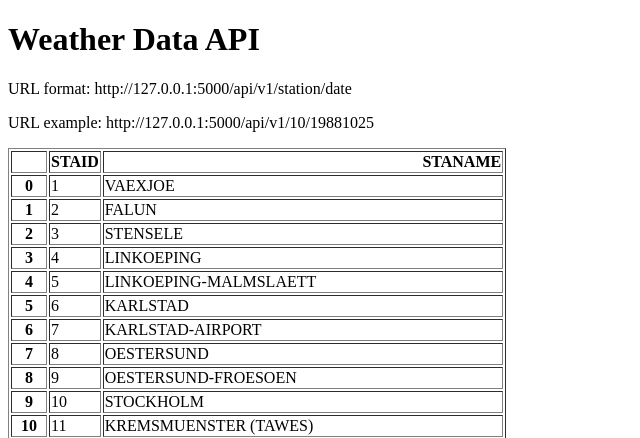
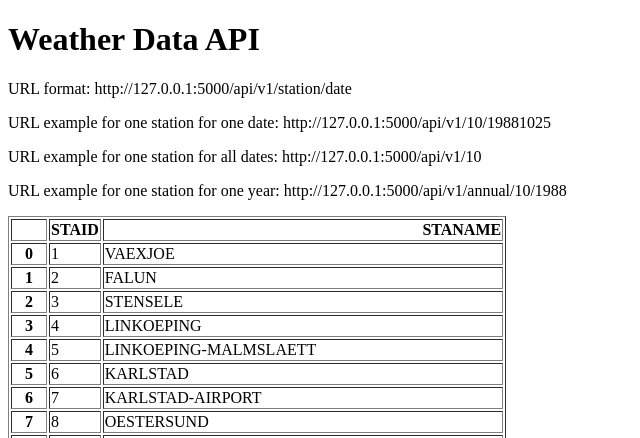
Before and after one commit to NadyaEvdokimova/weather_api, a Flask app: page / in a window 1280 px wide. Shown: the top 438 px of the page, without its empty margins (0-640 px from the left). Run offline with Flask 3, Linux system fonts and the light colour scheme.

Commit message:
Add URL endpoint for yearly and all station data

```diff
--- a/main.py
+++ b/main.py
@@ -26,5 +26,22 @@ def about(station, date):
     }
 
 
+@app.route("/api/v1/<station>")
+def all_data(station):
+    filename = 'data_small/TG_STAID' + str(station).zfill(6) + '.txt'
+    df = pd.read_csv(filename, skiprows=20, parse_dates=["    DATE"])
+    result = df.to_dict(orient='records')
+    return result
+
+
+@app.route("/api/v1/annual/<station>/<year>")
+def year_data(station, year):
+    filename = 'data_small/TG_STAID' + str(station).zfill(6) + '.txt'
+    df = pd.read_csv(filename, skiprows=20)
+    df["    DATE"] = df["    DATE"].astype(str)
+    result = df[df["    DATE"].str.startswith(str(year))].to_dict(orient='records')
+    return result
+
+
 if __name__ == "__main__":
     app.run(debug=True)
--- a/templates/home.html
+++ b/templates/home.html
@@ -7,7 +7,9 @@
 <body>
 <h1>Weather Data API</h1>
 <p>URL format: http://127.0.0.1:5000/api/v1/station/date</p>
-<p>URL example: http://127.0.0.1:5000/api/v1/10/19881025</p>
+<p>URL example for one station for one date: http://127.0.0.1:5000/api/v1/10/19881025</p>
+<p>URL example for one station for all dates: http://127.0.0.1:5000/api/v1/10</p>
+<p>URL example for one station for one year: http://127.0.0.1:5000/api/v1/annual/10/1988</p>
 <p>{{ data|safe }}</p>
 </body>
 </html>
```
